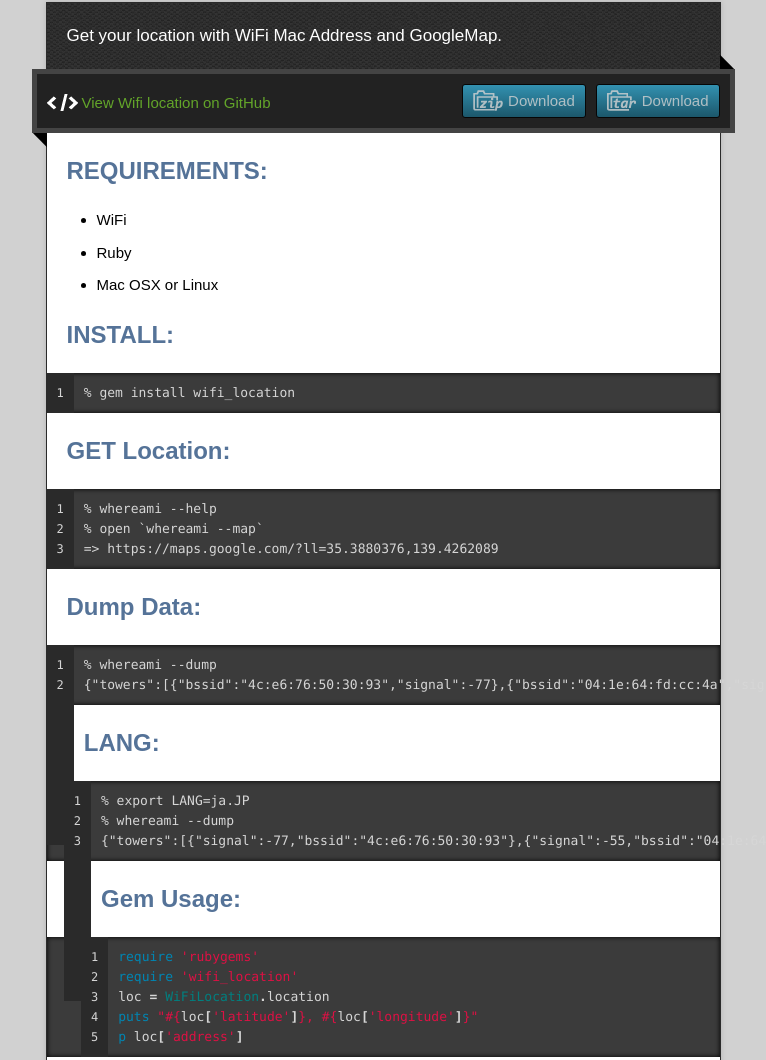
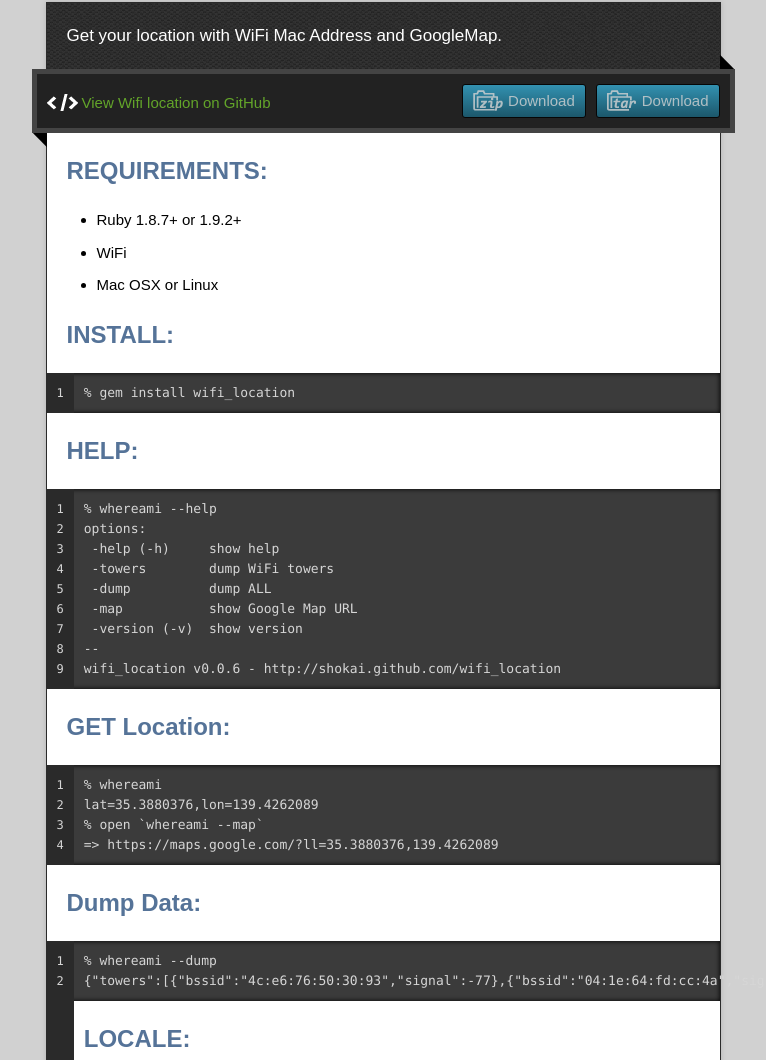
Before and after one commit to shokai/wifi_location, a plain HTML site: page index.html in a window 1280 px wide. Shown: the part 128-1188 px from the top of the page, without its empty margins (257-1023 px from the left). Drawn offline with nearby package versions, Linux system fonts and the light colour scheme.

Commit message:
add descriptions

```diff
--- a/index.html
+++ b/index.html
@@ -11,7 +11,7 @@
   <script type="text/javascript" src="https://ajax.googleapis.com/ajax/libs/jquery/1.7.1/jquery.min.js"></script>
   <script type="text/javascript" src="javascripts/script.js"></script>
 
-  <title>Wifi location</title>
+  <title>Wifi location - Get your location with WiFi Mac Address and GoogleMap.</title>
   <meta name="description" content="Get your location with WiFi Mac Address and GoogleMap.">
 
   <meta name="viewport" content="width=device-width,initial-scale=1">
@@ -39,17 +39,27 @@
           <h2>REQUIREMENTS:</h2>
 
 <ul>
+<li>Ruby 1.8.7+ or 1.9.2+</li>
 <li>WiFi</li>
-<li>Ruby</li>
 <li>Mac OSX or Linux</li>
 </ul><h2>INSTALL:</h2>
 
-<pre><code>% gem install wifi_location
-</code></pre>
+<pre><code>% gem install wifi_location</code></pre>
+
+<h2>HELP:</h2>
+<pre><code>% whereami --help
+options:
+ -help (-h)     show help
+ -towers        dump WiFi towers
+ -dump          dump ALL
+ -map           show Google Map URL
+ -version (-v)  show version
+--
+wifi_location v0.0.6 - http://shokai.github.com/wifi_location</code></pre>
 
 <h2>GET Location:</h2>
-
-<pre><code>% whereami --help
+<pre><code>% whereami
+lat=35.3880376,lon=139.4262089
 % open `whereami --map`
 =&gt; https://maps.google.com/?ll=35.3880376,139.4262089
 </code></pre>
@@ -60,14 +70,14 @@
 {"towers":[{"bssid":"4c:e6:76:50:30:93","signal":-77},{"bssid":"04:1e:64:fd:cc:4a","signal":-54},{"bssid":"96:84:0d:e0:4e:70","signal":-41},{"bssid":"Network","signal":0},{"bssid":"04:1e:64:fd:cc:49","signal":-53},{"bssid":"4c:e6:76:50:30:92","signal":-71},{"bssid":"96:84:0d:e0:4e:6f","signal":-38},{"bssid":"90:84:0d:e0:4e:6f","signal":-38}],"location":{"latitude":35.3880442,"address":{"region":"Kanagawa Prefecture","street_number":"５３２２","country_code":"JP","country":"Japan","city":"Fujisawa"},"longitude":139.4261648,"accuracy":55.0}}
 </code></pre>
 
-<h2>LANG:</h2>
+<h2>LOCALE:</h2>
 
 <pre><code>% export LANG=ja.JP
 % whereami --dump
 {"towers":[{"signal":-77,"bssid":"4c:e6:76:50:30:93"},{"signal":-55,"bssid":"04:1e:64:fd:cc:4a"},{"signal":-42,"bssid":"96:84:0d:e0:4e:70"},{"signal":0,"bssid":"Network"},{"signal":-49,"bssid":"04:1e:64:fd:cc:49"},{"signal":-72,"bssid":"4c:e6:76:50:30:92"},{"signal":-38,"bssid":"96:84:0d:e0:4e:6f"},{"signal":-38,"bssid":"90:84:0d:e0:4e:6f"}],"location":{"latitude":35.3880371,"address":{"street_number":"５３２２","city":"藤沢市","region":"神奈川県","country_code":"JP","country":"日本"},"longitude":139.4261413,"accuracy":49.0}}
 </code></pre>
 
-<h2>Gem Usage:</h2>
+<h2>Rubygem Usage:</h2>
 
 <div class="highlight"><pre><span class="nb">require</span> <span class="s1">'rubygems'</span>
 <span class="nb">require</span> <span class="s1">'wifi_location'</span>
```
